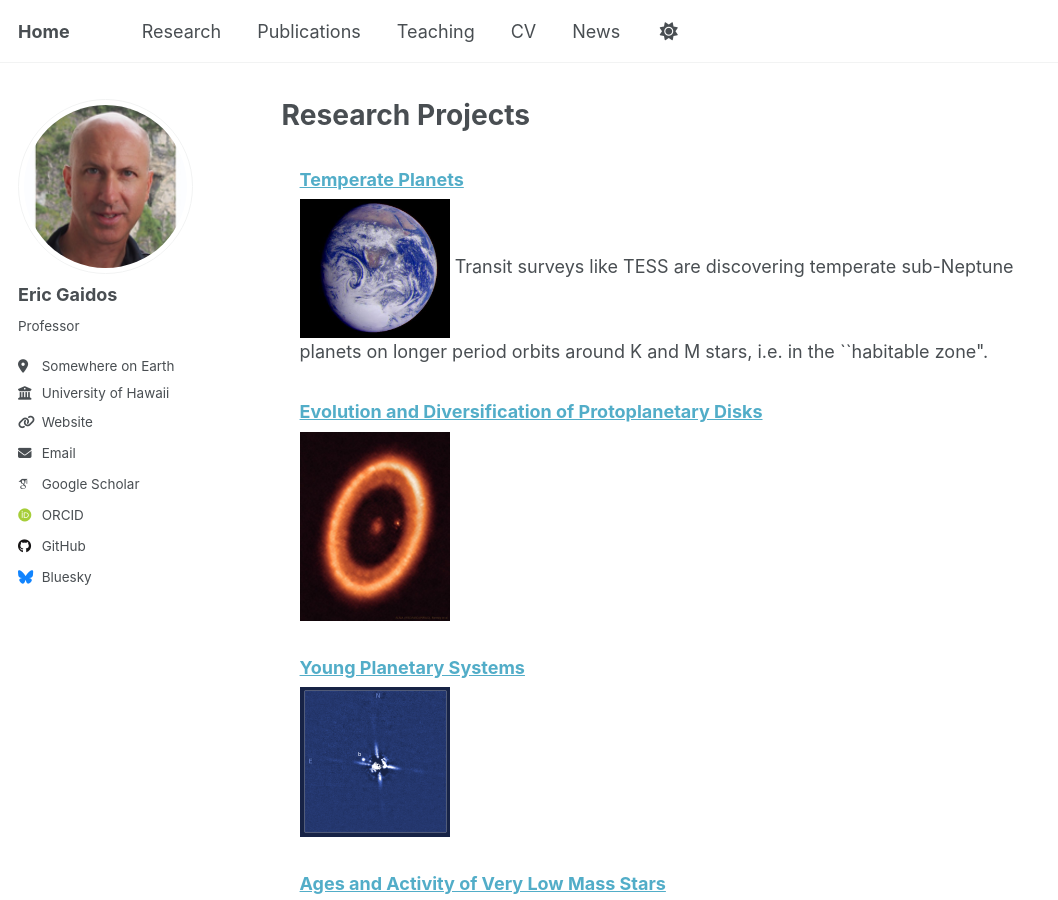
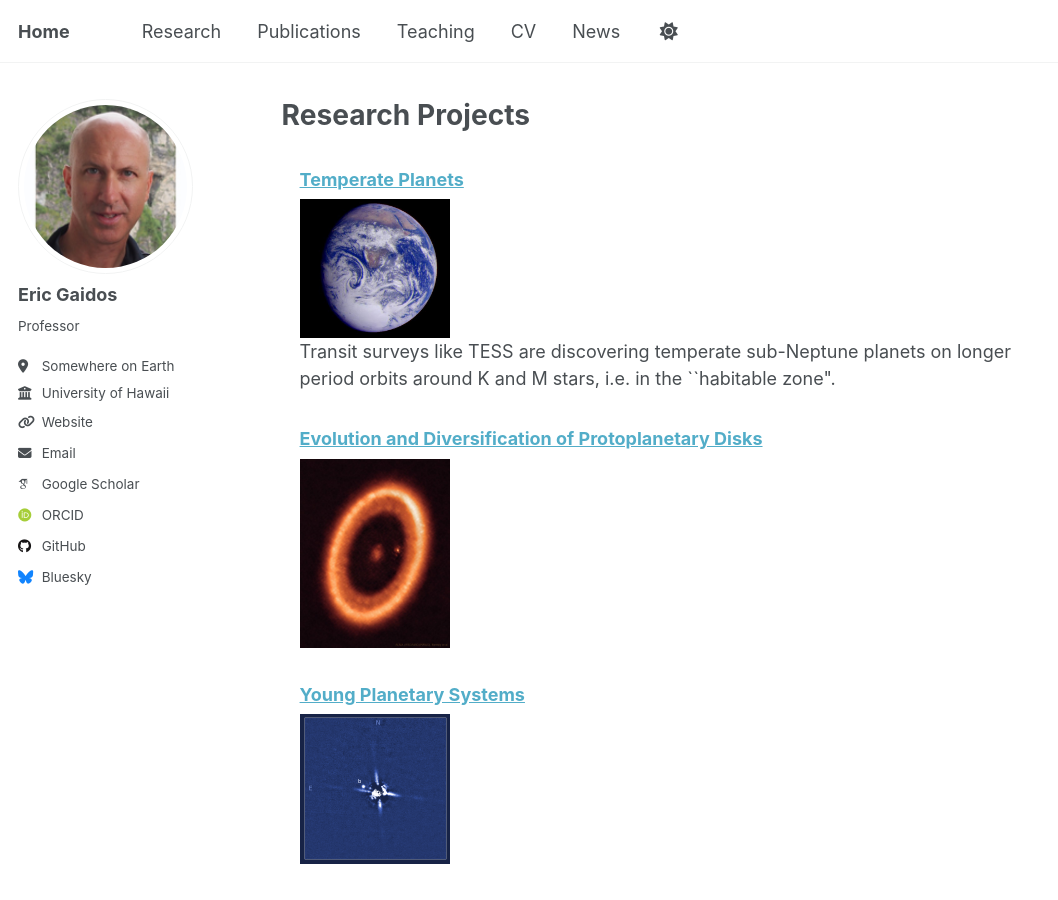
Before and after one commit to egaidos/egaidos.github.io, a Jekyll site: the page built from projects.md, in a window 1280 px wide and 900 px high. Shown: the whole window, without its empty margins (0-1058 px from the left). Built offline with Jekyll 4.4.1, drawn with Linux system fonts in a browser that asks for light colours; some web fonts are replaced; our own code applies the rules of GitHub Pages for plain Markdown files; a style sheet for code colours, icons or effects is not loaded.

Commit message:
Update projects.md

```diff
--- a/projects.md
+++ b/projects.md
@@ -19,9 +19,9 @@
 <article class="6u 12u$(xsmall) work-item">
 <h3><a href ="../temperate.html">Temperate Planets</a></h3>
 <a href="../temperate.html" class="image fit thumb"><img src="../images/earth.jpg" width=150 height=150 alt="Long-Period Temperate Planets" /></a>
+</article>
 Transit surveys like TESS are discovering temperate sub-Neptune planets on longer period orbits around K and M stars, i.e. in the ``habitable zone".
 
-</article>
 
 
 <article class="6u$ 12u$(xsmall) work-item">
```
